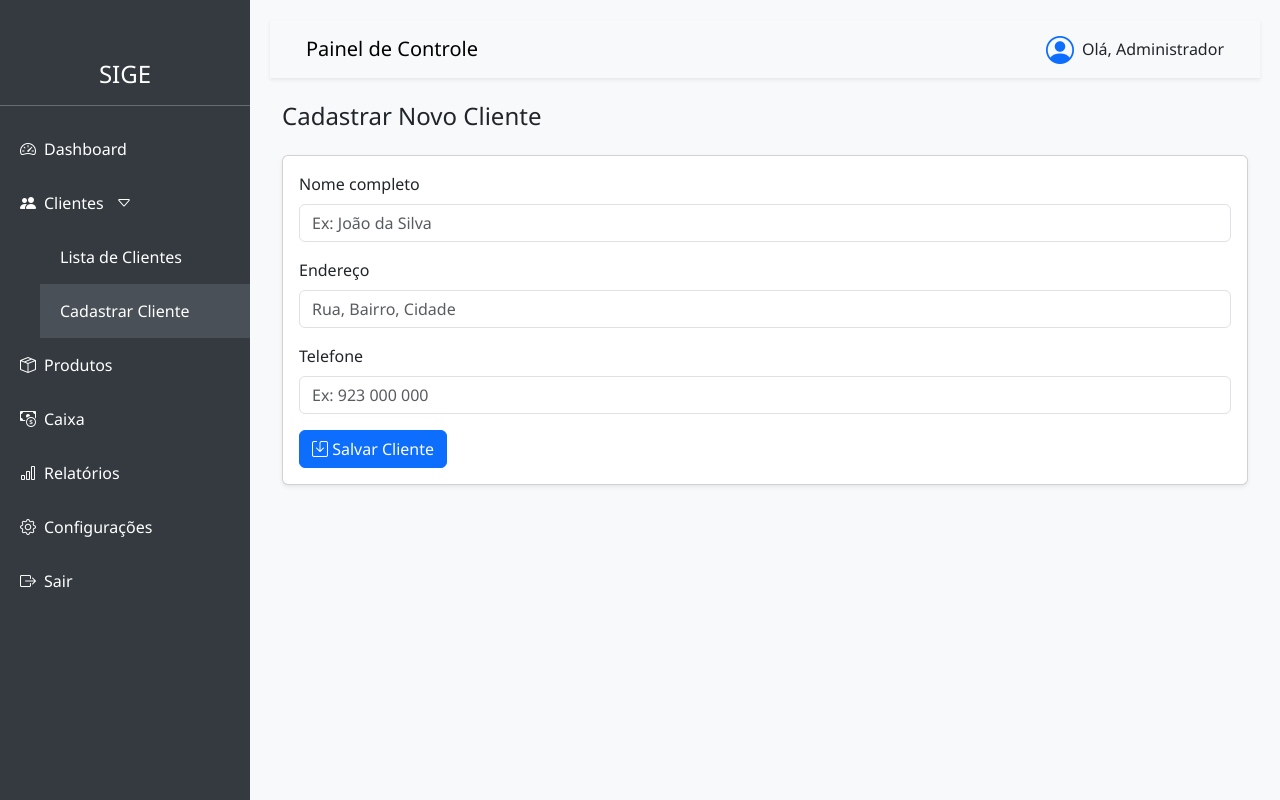
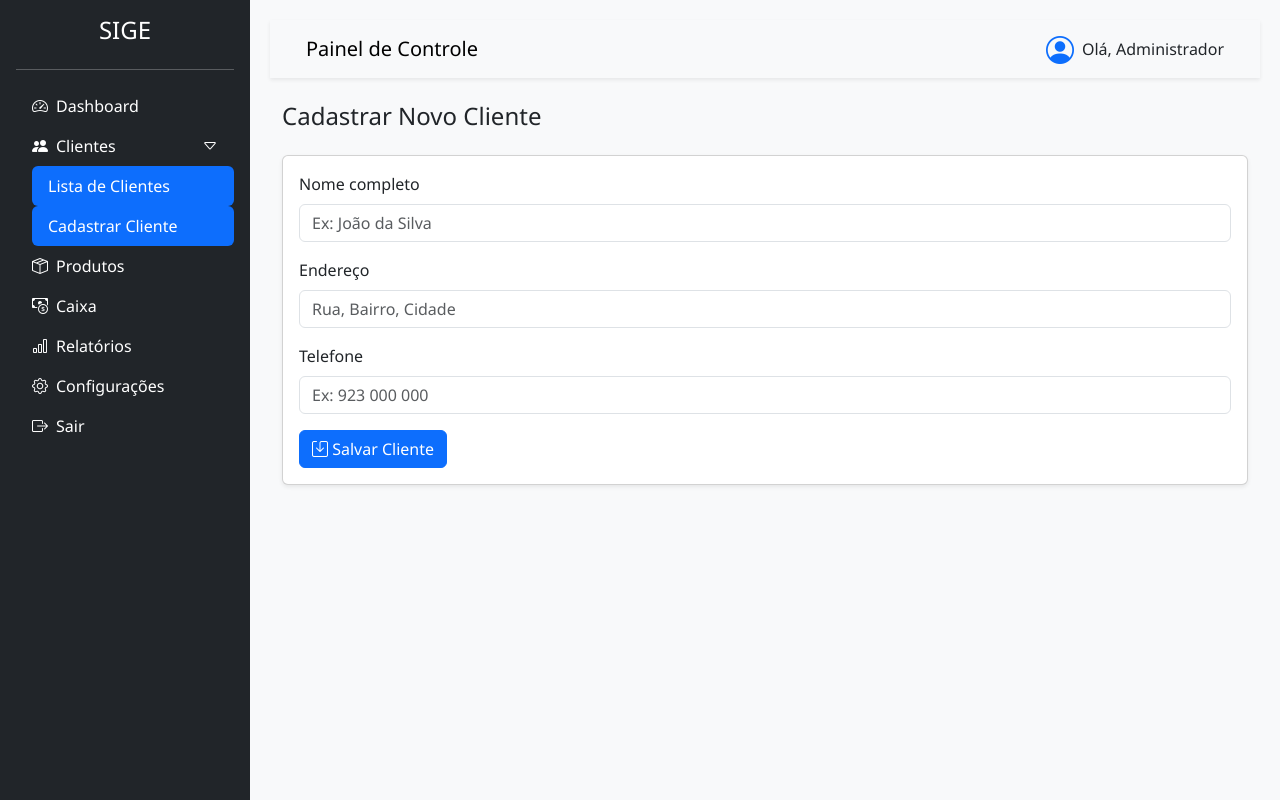
Before and after one commit to felisane/SIGE, a PHP site: page /cadastrar.html in a window 1280 px wide. Run offline with PHP 8.4, Linux system fonts and the light colour scheme; some libraries are stand-ins or nearby versions.

Commit message:
Refactor layout to use Bootstrap components

```diff
--- a/cadastrar.html
+++ b/cadastrar.html
@@ -6,14 +6,12 @@
   <title>Cadastrar Cliente | SIGE</title>
   <link href="https://cdn.jsdelivr.net/npm/bootstrap@5.3.2/dist/css/bootstrap.min.css" rel="stylesheet">
   <link href="https://cdn.jsdelivr.net/npm/bootstrap-icons@1.10.5/font/bootstrap-icons.css" rel="stylesheet">
-  <link rel="stylesheet" href="https://cdn.datatables.net/1.13.6/css/dataTables.bootstrap5.min.css">
-  <link rel="stylesheet" href="https://cdn.datatables.net/buttons/2.4.1/css/buttons.bootstrap5.min.css">
   <link href="style.css" rel="stylesheet">
   <style>
     .toast { position: fixed; top: 20px; right: 20px; z-index: 9999; }
   </style>
 </head>
-<body class="bg-light text-dark">
+<body class="d-flex min-vh-100 bg-light text-dark">
 
   <!-- Contêiner onde a barra lateral é carregada -->
   <div id="sidebar-container"></div>
--- a/editar.html
+++ b/editar.html
@@ -6,11 +6,9 @@
   <title>Editar Cliente | SIGE</title>
   <link href="https://cdn.jsdelivr.net/npm/bootstrap@5.3.2/dist/css/bootstrap.min.css" rel="stylesheet">
   <link href="https://cdn.jsdelivr.net/npm/bootstrap-icons@1.10.5/font/bootstrap-icons.css" rel="stylesheet">
-  <link rel="stylesheet" href="https://cdn.datatables.net/1.13.6/css/dataTables.bootstrap5.min.css">
-  <link rel="stylesheet" href="https://cdn.datatables.net/buttons/2.4.1/css/buttons.bootstrap5.min.css">
   <link href="style.css" rel="stylesheet">
 </head>
-<body class="bg-light text-dark">
+<body class="d-flex min-vh-100 bg-light text-dark">
 
   <div id="sidebar-container"></div>
 
--- a/index.html
+++ b/index.html
@@ -6,11 +6,9 @@
   <title>Painel de Controle | SIGE</title>
   <link href="https://cdn.jsdelivr.net/npm/bootstrap@5.3.2/dist/css/bootstrap.min.css" rel="stylesheet">
   <link href="https://cdn.jsdelivr.net/npm/bootstrap-icons@1.10.5/font/bootstrap-icons.css" rel="stylesheet">
-  <link rel="stylesheet" href="https://cdn.datatables.net/1.13.6/css/dataTables.bootstrap5.min.css">
-  <link rel="stylesheet" href="https://cdn.datatables.net/buttons/2.4.1/css/buttons.bootstrap5.min.css">
   <link href="style.css" rel="stylesheet">
 </head>
-<body class="bg-light text-dark">
+<body class="d-flex min-vh-100 bg-light text-dark">
 
   <div id="sidebar-container"></div>
 
--- a/layout.js
+++ b/layout.js
@@ -1,6 +1,6 @@
 // layout.js
 // Dynamically loads sidebar.html and navbar.html into every page
-// Handles submenu toggling for the sidebar and highlights the active page
+// Handles loading of sidebar/navbar and highlights the active page
 
 function loadLayout() {
   // Fetch and inject sidebar.html content
@@ -21,10 +21,6 @@ function loadLayout() {
 
 document.addEventListener('DOMContentLoaded', loadLayout);
 
-function toggleSubmenu() {
-  document.getElementById("submenuClientes").classList.toggle("show");
-}
-
 // Highlight the sidebar link for the current page using Bootstrap's .active
 function highlightActiveSidebarLink() {
   // Get all nav-links inside the sidebar
@@ -40,9 +36,11 @@ function highlightActiveSidebarLink() {
       const pageName = link.textContent.trim();
       document.title = `${pageName} | SIGE`;
 
-      // If it's a submenu link, open the submenu
-      if (link.parentElement.id === "submenuClientes") {
-        document.getElementById("submenuClientes").classList.add("show");
+      // If it's inside a collapsed submenu, open it
+      const collapseParent = link.closest('.collapse');
+      if (collapseParent) {
+        const instance = bootstrap.Collapse.getOrCreateInstance(collapseParent, { toggle: false });
+        instance.show();
       }
     }
   });
--- a/lista_clientes.html
+++ b/lista_clientes.html
@@ -10,7 +10,7 @@
   <link rel="stylesheet" href="https://cdn.datatables.net/buttons/2.4.1/css/buttons.bootstrap5.min.css">
   <link href="style.css" rel="stylesheet">
 </head>
-<body class="bg-light text-dark">
+<body class="d-flex min-vh-100 bg-light text-dark">
 
   <div id="sidebar-container"></div>
 
--- a/produtos.html
+++ b/produtos.html
@@ -6,11 +6,9 @@
   <title>Lista de Produtos | SIGE</title>
   <link href="https://cdn.jsdelivr.net/npm/bootstrap@5.3.2/dist/css/bootstrap.min.css" rel="stylesheet">
   <link href="https://cdn.jsdelivr.net/npm/bootstrap-icons@1.10.5/font/bootstrap-icons.css" rel="stylesheet">
-  <link rel="stylesheet" href="https://cdn.datatables.net/1.13.6/css/dataTables.bootstrap5.min.css">
-  <link rel="stylesheet" href="https://cdn.datatables.net/buttons/2.4.1/css/buttons.bootstrap5.min.css">
   <link href="style.css" rel="stylesheet">
 </head>
-<body class="bg-light text-dark">
+<body class="d-flex min-vh-100 bg-light text-dark">
 
   <div id="sidebar-container"></div>
 
--- a/sidebar.html
+++ b/sidebar.html
@@ -5,26 +5,26 @@
   Each menu item is explained below.
 -->
 <!-- Barra lateral com links de navegação -->
-<div class="sidebar">
+<div class="sidebar bg-dark text-white position-fixed top-0 bottom-0 d-flex flex-column p-3">
   <h4 class="text-center">SIGE</h4>
   <hr>
-  <nav class="nav flex-column">
-    <a href="index.html" class="nav-link" id="dashboard-link">
+  <nav class="nav nav-pills flex-column">
+    <a href="index.html" class="nav-link text-white" id="dashboard-link">
       <i class="bi bi-speedometer2 me-2"></i>Dashboard
     </a>
-    <a href="#" class="nav-link toggle-submenu" onclick="toggleSubmenu()">
-      <i class="bi bi-people-fill me-2"></i>Clientes
-      <i class="bi bi-caret-down ms-2"></i>
+    <a class="nav-link text-white d-flex justify-content-between align-items-center" data-bs-toggle="collapse" href="#submenuClientes" role="button" aria-expanded="false" aria-controls="submenuClientes">
+      <span><i class="bi bi-people-fill me-2"></i>Clientes</span>
+      <i class="bi bi-caret-down"></i>
     </a>
     <!-- Submenu de clientes -->
-    <div class="submenu ms-4" id="submenuClientes">
-      <a href="lista_clientes.html" class="nav-link">Lista de Clientes</a>
-      <a href="cadastrar.html" class="nav-link">Cadastrar Cliente</a>
+    <div class="collapse ms-3" id="submenuClientes">
+      <a href="lista_clientes.html" class="nav-link text-white">Lista de Clientes</a>
+      <a href="cadastrar.html" class="nav-link text-white">Cadastrar Cliente</a>
     </div>
-    <a href="produtos.html" class="nav-link"><i class="bi bi-box-seam me-2"></i>Produtos</a>
-    <a href="#" class="nav-link"><i class="bi bi-cash-coin me-2"></i>Caixa</a>
-    <a href="#" class="nav-link"><i class="bi bi-bar-chart me-2"></i>Relatórios</a>
-    <a href="#" class="nav-link"><i class="bi bi-gear me-2"></i>Configurações</a>
-    <a href="#" class="nav-link"><i class="bi bi-box-arrow-right me-2"></i>Sair</a>
+    <a href="produtos.html" class="nav-link text-white"><i class="bi bi-box-seam me-2"></i>Produtos</a>
+    <a href="#" class="nav-link text-white"><i class="bi bi-cash-coin me-2"></i>Caixa</a>
+    <a href="#" class="nav-link text-white"><i class="bi bi-bar-chart me-2"></i>Relatórios</a>
+    <a href="#" class="nav-link text-white"><i class="bi bi-gear me-2"></i>Configurações</a>
+    <a href="#" class="nav-link text-white"><i class="bi bi-box-arrow-right me-2"></i>Sair</a>
   </nav>
 </div>
--- a/style.css
+++ b/style.css
@@ -1,32 +1,9 @@
 body {
-  display: flex;
-  min-height: 100vh;
   font-family: 'Segoe UI', sans-serif;
-  background-color: #f8f9fa;
 }
 
 .sidebar {
   width: 250px;
-  background-color: #343a40;
-  color: white;
-  position: fixed;
-  top: 0;
-  bottom: 0;
-  left: 0;
-  padding-top: 60px;
-}
-
-.sidebar .nav-link {
-  color: white;
-  padding: 15px 20px;
-  display: block;
-  text-decoration: none;
-}
-
-.sidebar .nav-link:hover,
-.sidebar .nav-link.active {
-  background-color: #495057;
-  color: white;
 }
 
 .content {
@@ -56,13 +33,3 @@ body {
 .bg-gradient-warning {
   background: linear-gradient(135deg, #ffc107, #f5b942);
 }
-
-.submenu {
-  display: none;
-  flex-direction: column;
-  padding-left: 1rem;
-}
-
-.submenu.show {
-  display: flex;
-}
```
Also changed, not shown: navbar.html (line endings or trailing spaces), script.js (line endings or trailing spaces).
